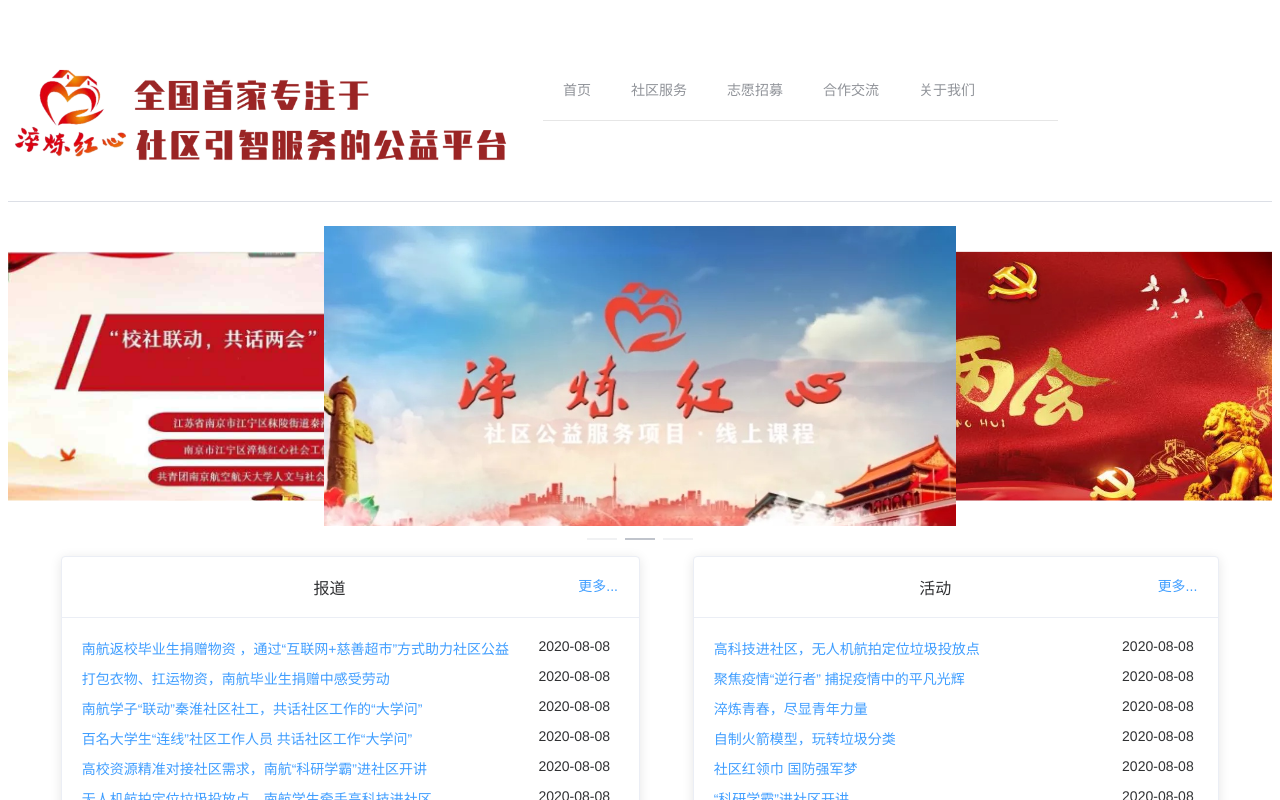
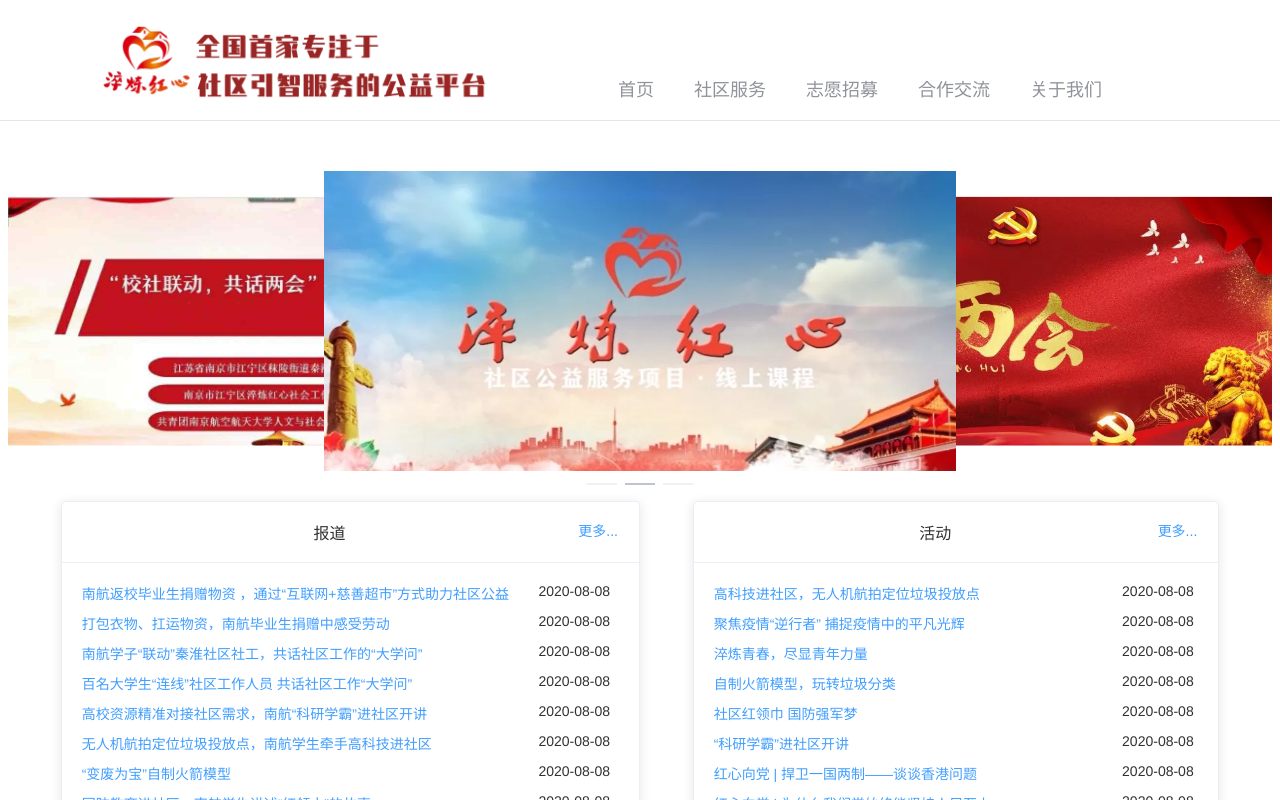
Before and after one commit to QuenchingHeart/clhx-web, a Vue app: page / in a window 1280 px wide. Shown: the top 800 px of the page. Built offline with nearby package versions, Linux system fonts and the light colour scheme.

Commit message:
modify the style of header

```diff
--- a/src/App.vue
+++ b/src/App.vue
@@ -1,7 +1,6 @@
 <template>
   <div id="app">
     <Header></Header>
-    <el-divider></el-divider>
     <Body></Body>
     <el-divider></el-divider>
     <Footer></Footer>
--- a/src/components/Body.vue
+++ b/src/components/Body.vue
@@ -1,5 +1,5 @@
 <template>
-  <div>
+  <div class="webBody">
     <el-carousel :interval="4000" type="card" indicator-position="outside">
       <el-carousel-item v-for="img in topImages" :key="img.src">
         <el-image :src="img.path"></el-image>
@@ -33,6 +33,9 @@
 </template>
 
 <style scoped>
+.webBody {
+  margin-top: 50px;
+}
 </style>
 
 <script>
--- a/src/components/Header.vue
+++ b/src/components/Header.vue
@@ -1,18 +1,16 @@
 <template>
   <div>
     <el-row :gutter="20">
-      <el-col :span="10">
-        <el-image :src="logo"></el-image>
-      </el-col>
-      <el-col :span="10">
         <el-menu mode="horizontal">
+          <el-menu-item>
+            <el-image :src="logo" class="image"></el-image>
+          </el-menu-item>
           <el-menu-item>首页</el-menu-item>
           <el-menu-item>社区服务</el-menu-item>
           <el-menu-item>志愿招募</el-menu-item>
           <el-menu-item>合作交流</el-menu-item>
           <el-menu-item>关于我们</el-menu-item>
         </el-menu>
-      </el-col>
     </el-row>
   </div>
 </template>
@@ -22,14 +20,21 @@
   height: 50px;
 }
 
-.buttongroup {
+.image {
+  max-width: 25rem;
+  max-height: 10rem;
+  margin-top: -3.5rem;
+  margin-left: 5rem;
+  margin-right: 5rem;
+}
+
+.el-menu {
+  width: 100%;
   float: right;
 }
 
-.image {
-  width: 100px;
-  float: left;
-  margin-top: -50px;
+.el-menu-item {
+  font-size: 18px;
 }
 </style>
 
```
Also changed, not shown: 1 other file (tests, documents, lock files or other folders).
